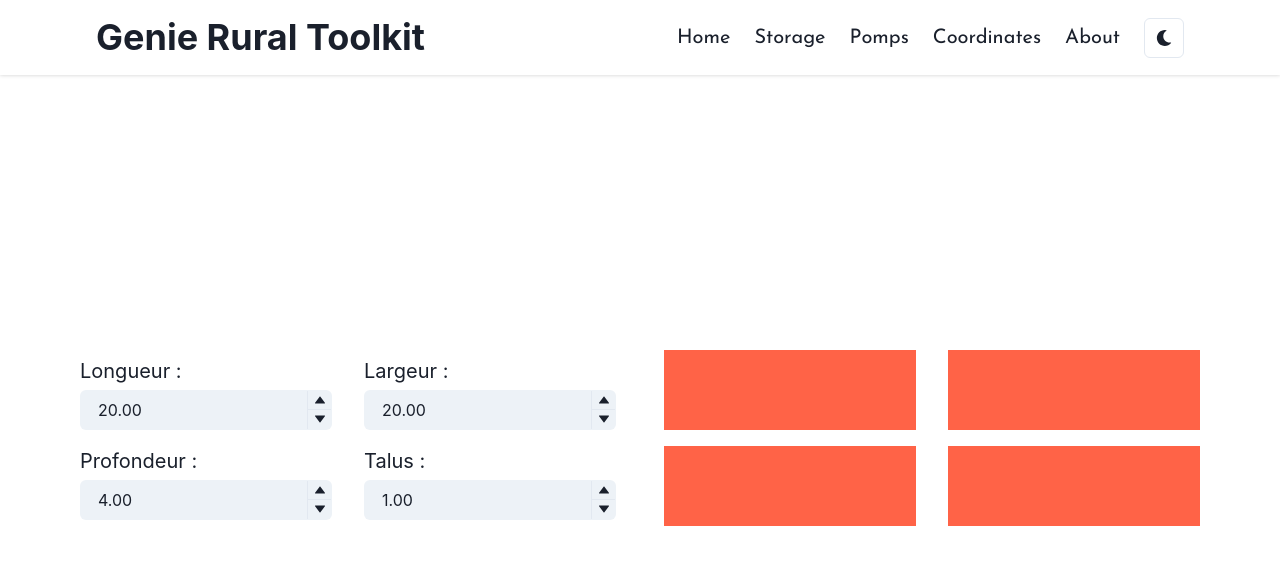
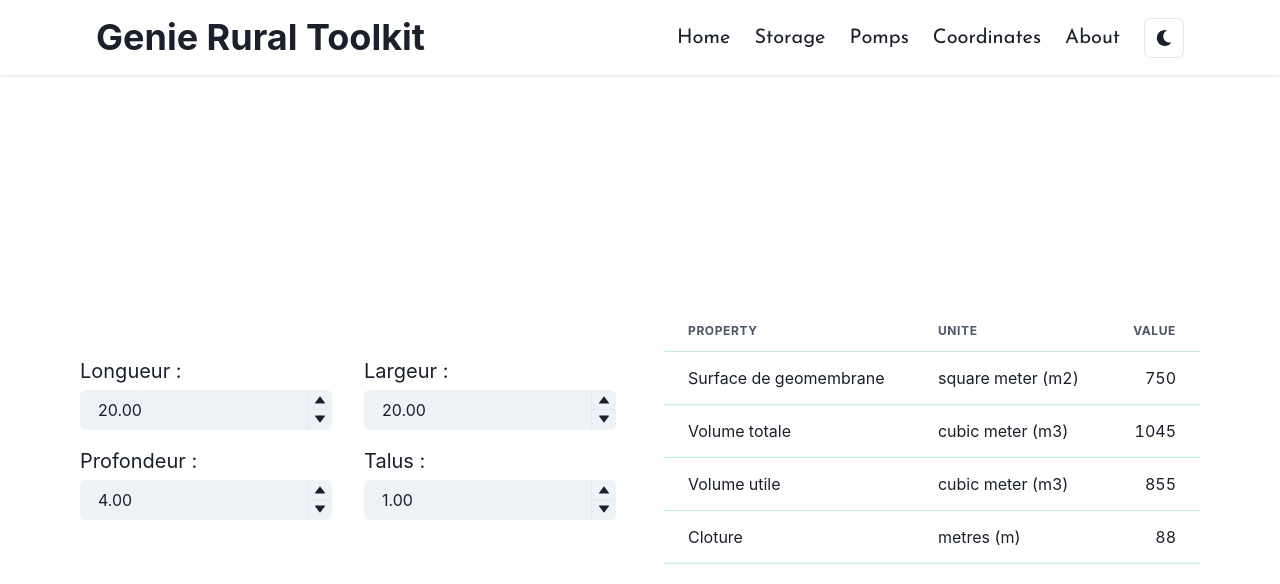
Before and after one commit to anas-asimi/Genie-rural-toolkit, a React (Vite) app: page /storage in a window 1280 px wide. Shown: the top 584 px of the page. Built offline with nearby package versions, Linux system fonts and the light colour scheme.

Commit message:
add netlify.toml to fix routing complete Storage page

```diff
--- a/src/pages/Storage.jsx
+++ b/src/pages/Storage.jsx
@@ -1,4 +1,4 @@
-import { Box, Center, Container, Flex, SimpleGrid } from "@chakra-ui/react";
+import { Center, Container, Flex, SimpleGrid, Table, TableContainer, Tbody, Td, Th, Thead, Tr } from "@chakra-ui/react";
 import MyNumberInput from '../components/MyNumberInput'
 import { useState } from "react";
 
@@ -11,7 +11,7 @@ export default function Storage() {
     talus: 1,
   });
 
-  function handleChange(name,value) {
+  function handleChange(name, value) {
     setParameters({
       ...parameters,
       [name]: Number(value)
@@ -29,14 +29,90 @@ export default function Storage() {
             <MyNumberInput label='profondeur' value={parameters.profondeur} handler={handleChange} />
             <MyNumberInput label='talus' value={parameters.talus} handler={handleChange} />
           </SimpleGrid>
-          <SimpleGrid columns={2} gap='16px 32px' height='100%' minWidth='min(500px , 100%)' flex='1'>
-            <Box bg='tomato' height='80px' width='100%'></Box>
-            <Box bg='tomato' height='80px' width='100%'></Box>
-            <Box bg='tomato' height='80px' width='100%'></Box>
-            <Box bg='tomato' height='80px' width='100%'></Box>
-          </SimpleGrid>
+          <TableContainer flex='1' minWidth='min(500px , 100%)'>
+            <Table variant='simple' colorScheme='teal' >
+              <Thead>
+                <Tr>
+                  <Th>Property</Th>
+                  <Th>Unite</Th>
+                  <Th isNumeric>Value</Th>
+                </Tr>
+              </Thead>
+              <Tbody>
+                <Tr>
+                  <Td>Surface de geomembrane</Td>
+                  <Td>square meter (m2)</Td>
+                  <Td isNumeric>{parseInt(getValue('geomembrane', parameters))}</Td>
+                </Tr>
+                <Tr>
+                  <Td>Volume totale</Td>
+                  <Td>cubic meter (m3)</Td>
+                  <Td isNumeric>{parseInt(getValue('volume Totale', parameters))}</Td>
+                </Tr>
+                <Tr>
+                  <Td>Volume utile</Td>
+                  <Td>cubic meter (m3)</Td>
+                  <Td isNumeric>{parseInt(getValue('volume Utile', parameters))}</Td>
+                </Tr>
+                <Tr>
+                  <Td>Cloture </Td>
+                  <Td>metres (m)</Td>
+                  <Td isNumeric>{parseInt(getValue('cloture', parameters))}</Td>
+                </Tr>
+              </Tbody>
+            </Table>
+          </TableContainer>
         </Flex>
       </Container>
     </Center>
   )
 }
+
+
+function volume_totale(longueur, largeur, profondeur, talus) {
+  let S1 = longueur * largeur
+  let S2 = (longueur - 2 * profondeur * talus) * (largeur - 2 * profondeur * talus)
+  let volumeTotal = (profondeur / 3) * (S1 + S2 + Math.sqrt(S1 * S2))
+  return volumeTotal;
+}
+
+function volume_utile(longueur, largeur, profondeur, talus) {
+  let revanche = 0.5
+  let S1 = longueur * largeur
+  let S2 = (longueur - 2 * revanche * talus) * (largeur - 2 * revanche * talus)
+  let volumeUtile = volume_totale(longueur, largeur, profondeur, talus) - (revanche / 3) * (S1 + S2 + Math.sqrt(S1 * S2))
+  return volumeUtile;
+}
+
+function surface_geomembrane(longueur, largeur, profondeur, talus) {
+  let longueur_du_talus = Math.sqrt(
+    profondeur * profondeur + profondeur * talus * (profondeur * talus)
+  );
+  let surface_ancrage = ((longueur + largeur) * 4) + 16;
+
+  let surface_utile =
+    (longueur - 2 * profondeur * talus) * (largeur - 2 * profondeur * talus) +
+    2 * ((2 * longueur - 2 * profondeur * talus) / 2) * longueur_du_talus +
+    2 * ((2 * largeur - 2 * profondeur * talus) / 2) * longueur_du_talus;
+
+  return (surface_utile + surface_ancrage) * 1.1;
+}
+
+function cloture(longueur, largeur) {
+  return 2 * longueur + 2 * largeur + 8;
+}
+
+function getValue(option, parameters) {
+  switch (option) {
+    case 'volume Totale':
+      return volume_totale(parameters.longueur, parameters.largeur, parameters.profondeur, parameters.talus)
+    case 'volume Utile':
+      return volume_utile(parameters.longueur, parameters.largeur, parameters.profondeur, parameters.talus)
+    case "geomembrane":
+      return surface_geomembrane(parameters.longueur, parameters.largeur, parameters.profondeur, parameters.talus)
+    case "cloture":
+      return cloture(parameters.longueur, parameters.largeur)
+    default:
+      return 'invalid option'
+  }
+}
```
Also changed, not shown: 1 other file (tests, documents, lock files or other folders).
